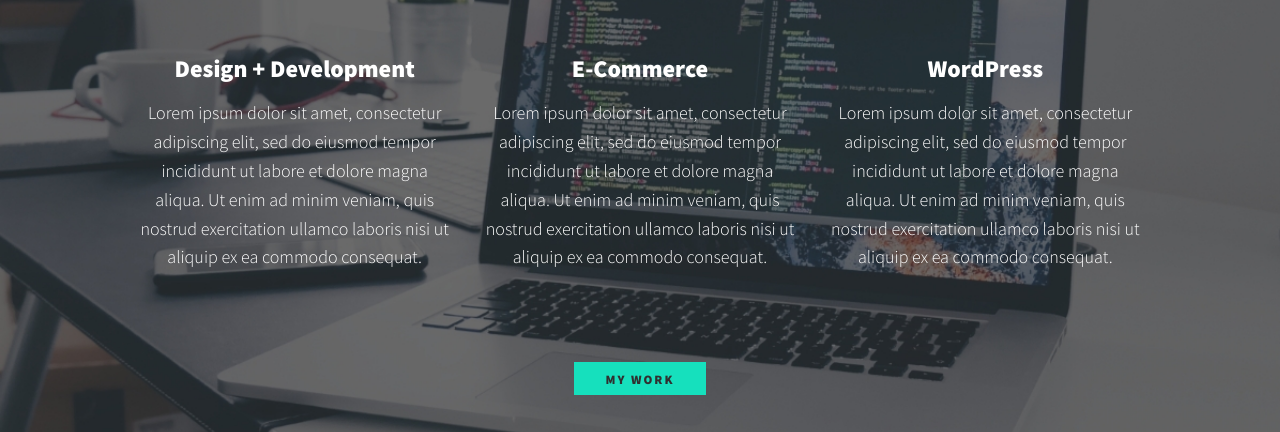
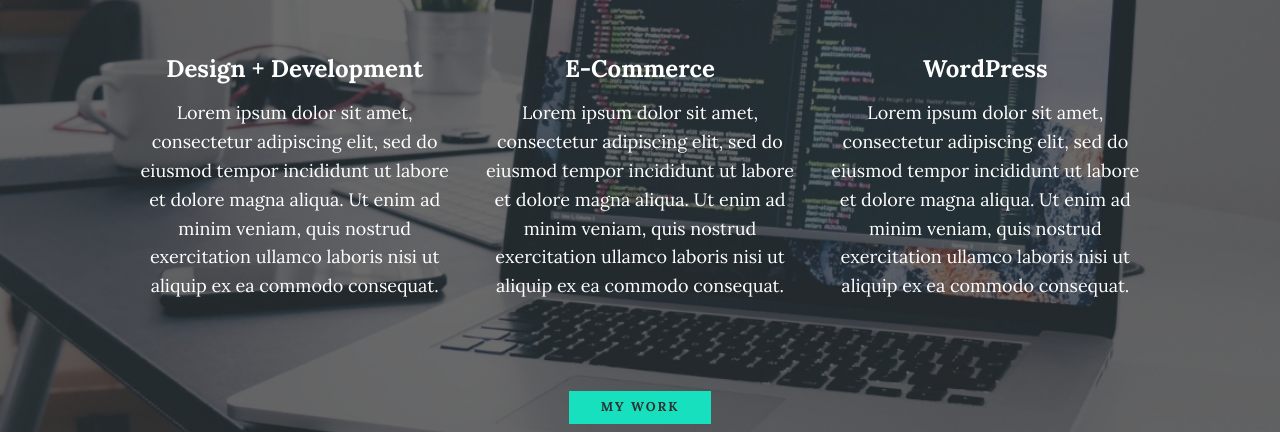
Before and after one commit to chrisdiazaguilar/12.ScrimbaBuildPortfolioWebsite, a plain HTML site: page index.html in a window 1280 px wide. Shown: the part 668-1100 px from the top of the page. Drawn offline with nearby package versions, Linux system fonts and the light colour scheme.

Commit message:
update portfolio files

```diff
--- a/css/style.css
+++ b/css/style.css
@@ -7,11 +7,11 @@
 /* Custom Properties, update these for your own design */
 
 :root {
-    --ff-primary: 'Source Sans Pro', sans-serif;
-    --ff-secondary: 'Source Code Pro', monospace;
+    --ff-primary: 'Lora', serif;
+    --ff-secondary: 'Roboto Slab', serif;
 
-    --fw-reg: 300;
-    --fw-bold: 900;
+    --fw-reg: 400;
+    --fw-bold: 700;
 
     --clr-light: #fff;
     --clr-dark: #303030;
--- a/index.html
+++ b/index.html
@@ -13,7 +13,7 @@
     />
 
     <!-- Update these with your own fonts -->
-        <link href="https://fonts.googleapis.com/css?family=Source+Code+Pro:400,900|Source+Sans+Pro:300,900&display=swap" rel="stylesheet">
+        <link href="https://fonts.googleapis.com/css?family=Lora:400,700|Roboto+Slab:400,700&display=swap" rel="stylesheet">
 
 
     <link rel="stylesheet" href="css/style.css">
```
Also changed, not shown: portfolio-item.html (+1 -1 lines), img/portfolio-details.jpg (added).
